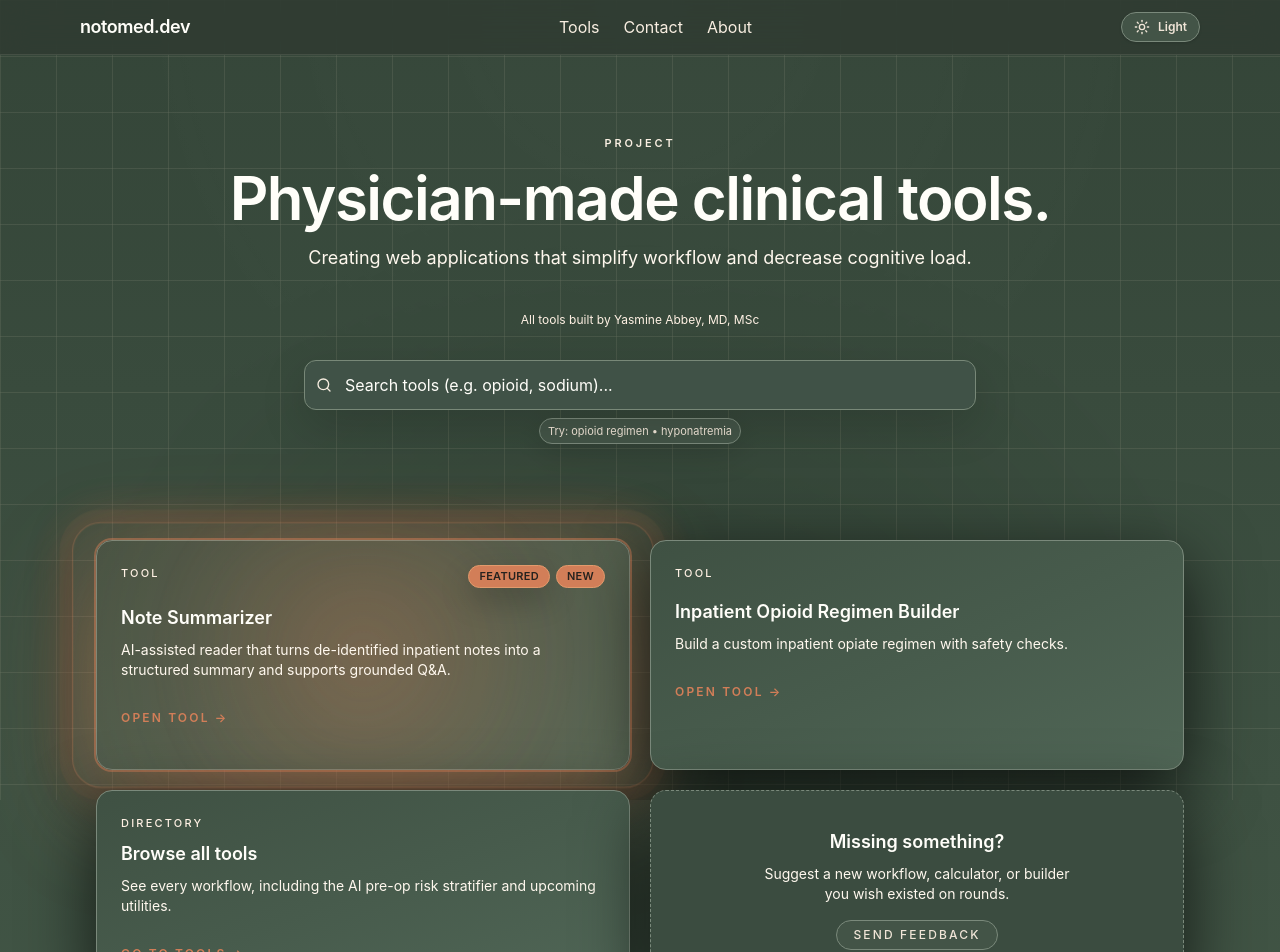
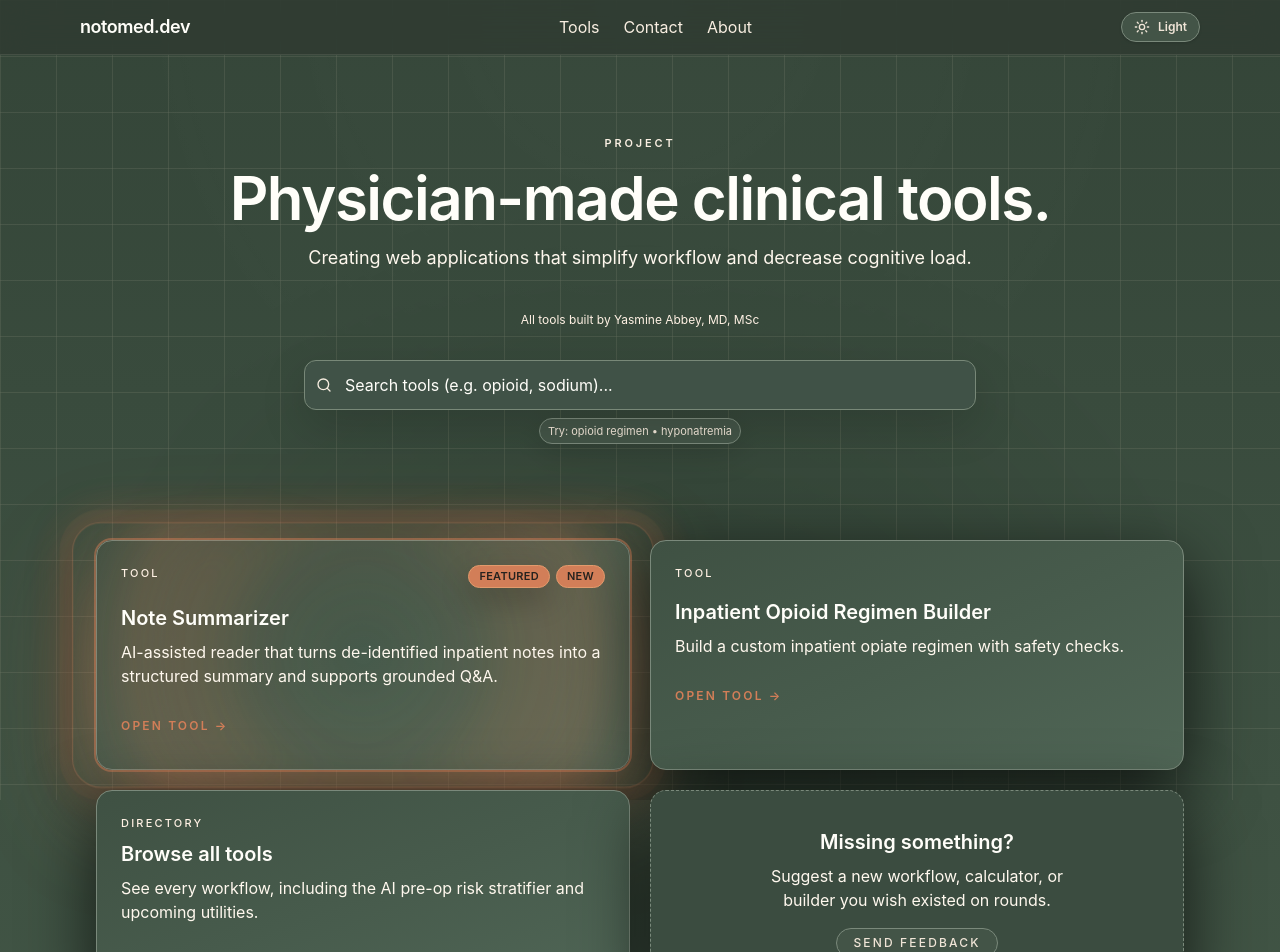
Before and after one commit to NotoMD-dev/notomed-site, a Next.js app: page / in a window 1280 px wide. Shown: the top 952 px of the page. Built offline with nearby package versions, Linux system fonts and the light colour scheme.

Commit message:
Refine featured hero glow and typography

```diff
--- a/src/app/globals.css
+++ b/src/app/globals.css
@@ -468,9 +468,16 @@ button.tool-module-header:hover {
 }
 
 .featured-card-glow::before {
-  background: radial-gradient(circle at 50% 50%, rgba(210, 126, 88, 0.55), transparent 65%);
-  filter: blur(28px);
-  opacity: 0.9;
+  background: radial-gradient(
+    circle at 50% 50%,
+    rgba(210, 126, 88, 0) 0%,
+    rgba(210, 126, 88, 0) 36%,
+    rgba(210, 126, 88, 0.4) 58%,
+    rgba(210, 126, 88, 0.08) 78%,
+    transparent 100%
+  );
+  filter: blur(26px);
+  opacity: 0.95;
   animation: featuredPulse 2.8s ease-in-out infinite;
 }
 
@@ -480,7 +487,14 @@ button.tool-module-header:hover {
     0 12px 50px rgba(0, 0, 0, 0.35),
     0 0 0 12px rgba(210, 126, 88, 0.08),
     0 0 45px rgba(210, 126, 88, 0.45);
-  background: radial-gradient(circle at 50% 50%, rgba(210, 126, 88, 0.25), rgba(210, 126, 88, 0.07));
+  background: radial-gradient(
+    circle at 50% 50%,
+    rgba(210, 126, 88, 0) 0%,
+    rgba(210, 126, 88, 0.14) 60%,
+    rgba(210, 126, 88, 0.2) 72%,
+    rgba(210, 126, 88, 0.05) 90%,
+    transparent 100%
+  );
   animation: featuredHalo 4.2s ease-in-out infinite;
 }
 
--- a/src/app/page.tsx
+++ b/src/app/page.tsx
@@ -183,8 +183,8 @@ export default function NotoMedLandingPage() {
                         </div>
                       )}
                     </div>
-                    <h3 className="mb-2 text-lg font-semibold text-heading">{tool.name}</h3>
-                    <p className="mb-6 text-sm text-body">{tool.description}</p>
+                    <h3 className="mb-2 text-xl font-semibold text-heading">{tool.name}</h3>
+                    <p className="mb-6 text-base text-body">{tool.description}</p>
                     <span className="inline-flex items-center gap-1 text-xs font-semibold uppercase tracking-[0.18em] text-accent transition-transform group-hover:translate-x-1">
                       Open Tool →
                     </span>
@@ -199,8 +199,8 @@ export default function NotoMedLandingPage() {
                   <p className="mb-2 text-[11px] font-medium uppercase tracking-[0.2em] text-muted-strong">
                     Directory
                   </p>
-                  <h3 className="mb-2 text-lg font-semibold text-heading">Browse all tools</h3>
-                  <p className="mb-6 text-sm text-body">
+                  <h3 className="mb-2 text-xl font-semibold text-heading">Browse all tools</h3>
+                  <p className="mb-6 text-base text-body">
                     See every workflow, including the AI pre-op risk stratifier and upcoming utilities.
                   </p>
                 </div>
@@ -215,8 +215,8 @@ export default function NotoMedLandingPage() {
               interactive
               className="flex flex-col items-center justify-center text-center"
             >
-              <h3 className="mb-2 text-lg font-semibold text-heading">Missing something?</h3>
-              <p className="mb-4 max-w-xs text-sm text-body">
+              <h3 className="mb-2 text-xl font-semibold text-heading">Missing something?</h3>
+              <p className="mb-4 max-w-xs text-base text-body">
                 Suggest a new workflow, calculator, or builder you wish existed on rounds.
               </p>
               <Link
```
